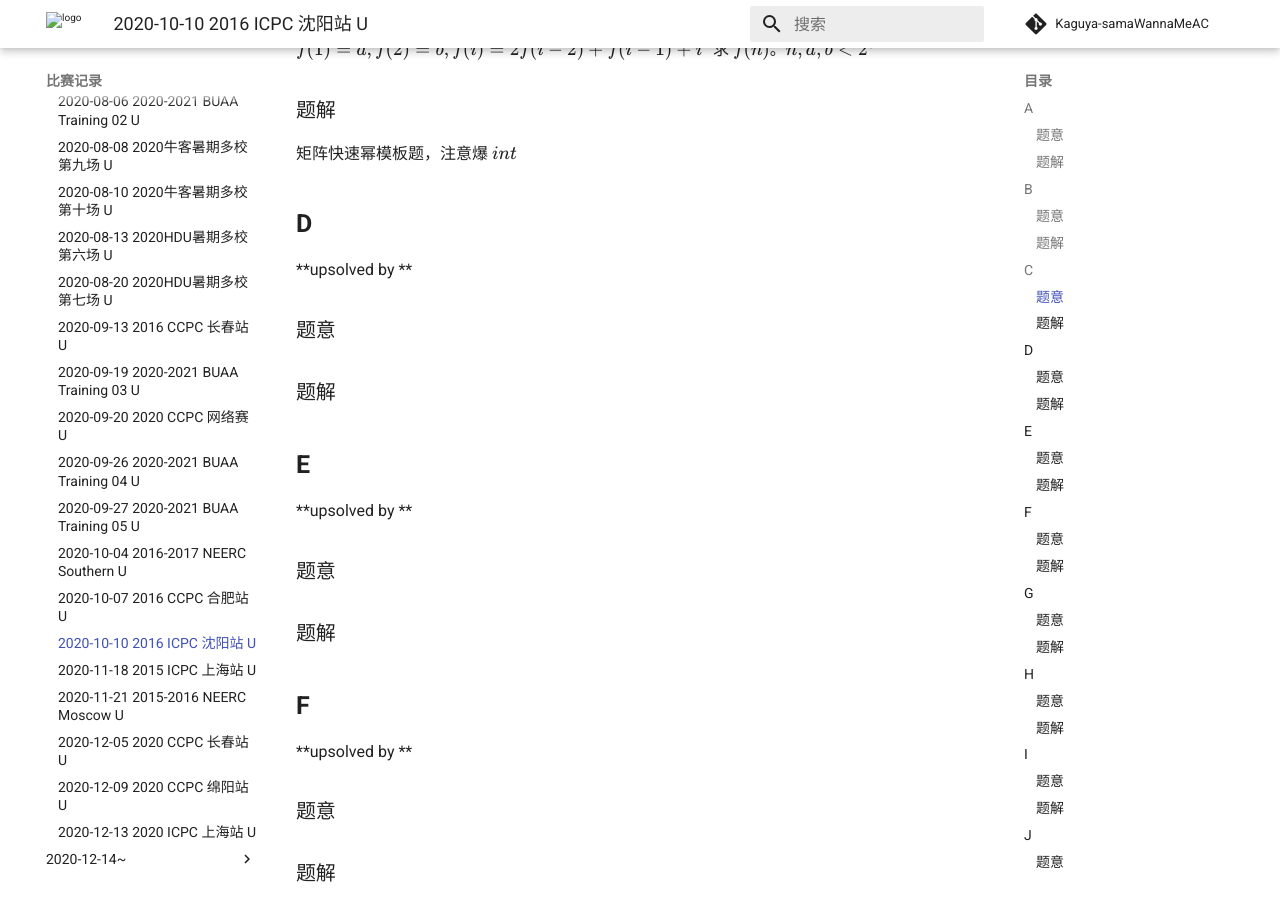
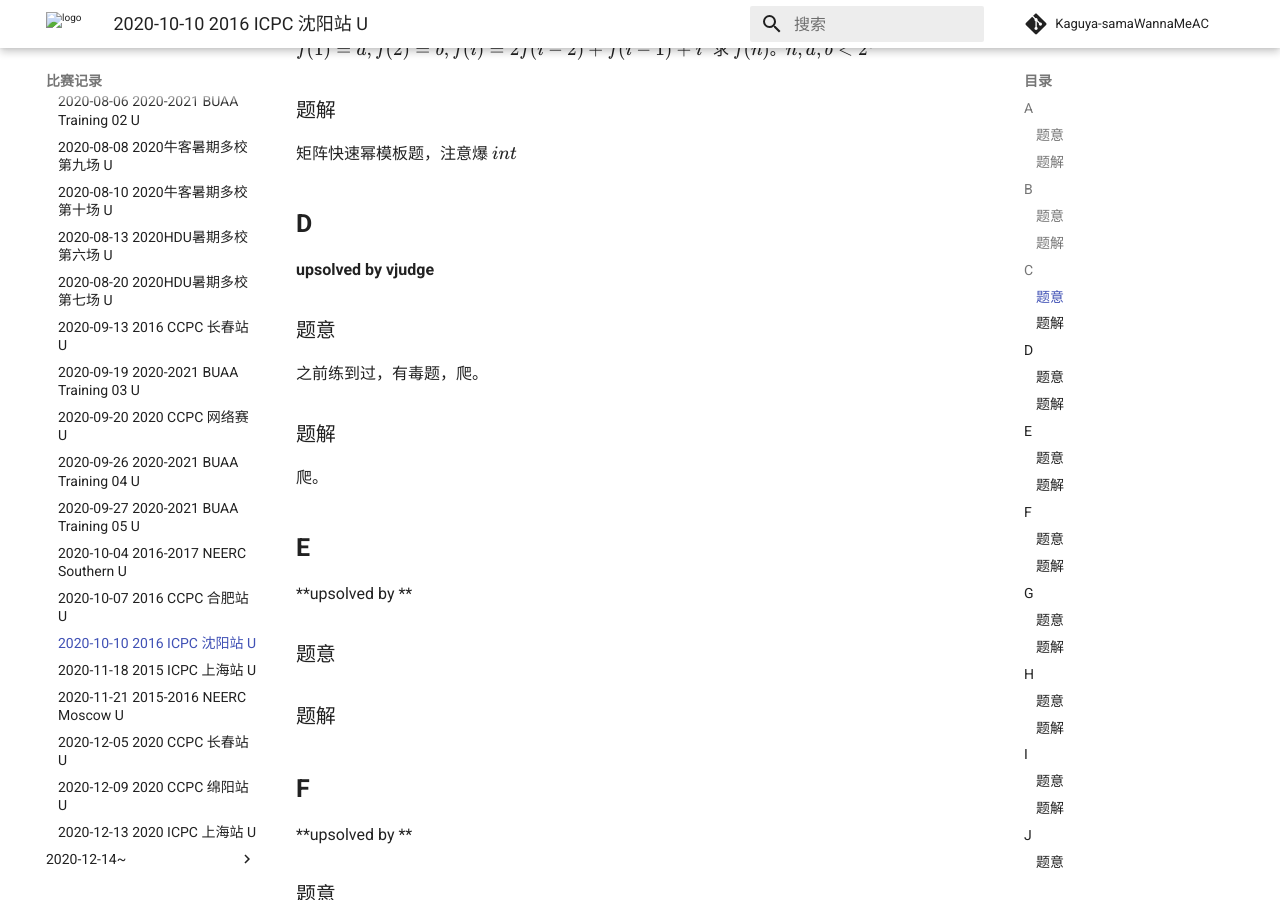
Before and after one commit to Kaguya-samaWannaMeAC/kaguya-samawannameac.github.io, an MkDocs documentation site: the page built from docs/contest/2020-10-10 2016 ICPC 沈阳站.md, in a window 1280 px wide and 900 px high, scrolled down 1141 px. Built offline with MkDocs 1.6.1 and Material for MkDocs 9.7.7, drawn with Linux system fonts in a browser that asks for light colours; formulas are drawn with MathJax 3; comment, search, counter and statistics services are not loaded.

Commit message:
Update 2020-10-10 2016 ICPC 沈阳站.md

```diff
--- a/docs/contest/2020-10-10 2016 ICPC 沈阳站.md
+++ b/docs/contest/2020-10-10 2016 ICPC 沈阳站.md
@@ -42,15 +42,15 @@ $f(1) = a, f(2) = b, f(i) = 2f(i - 2) + f(i - 1) + i^4$ 求 $f(n)$。$n,a,b < 2^
 
 ## **D**
 
-**upsolved by **
+**upsolved by vjudge**
 
 ### 题意
 
-
+之前练到过，有毒题，爬。
 
 ### 题解
 
-
+爬。
 
 ## **E**
 
```
